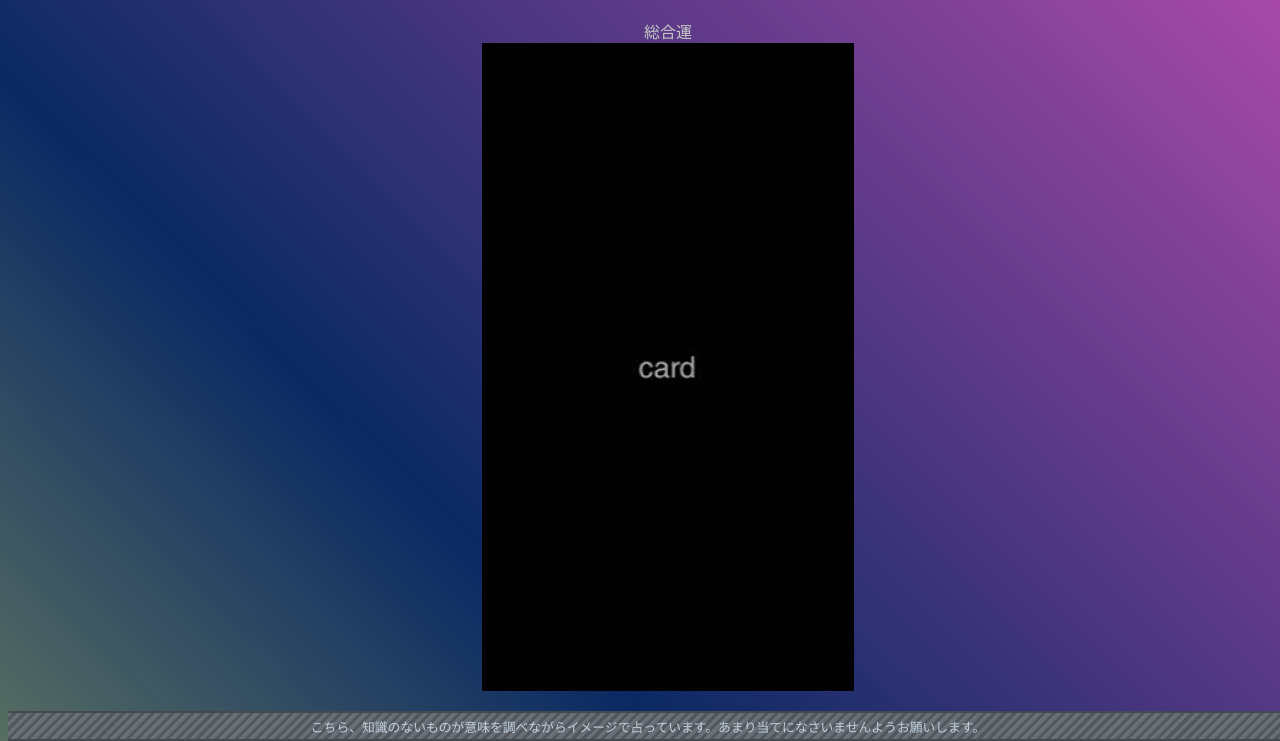
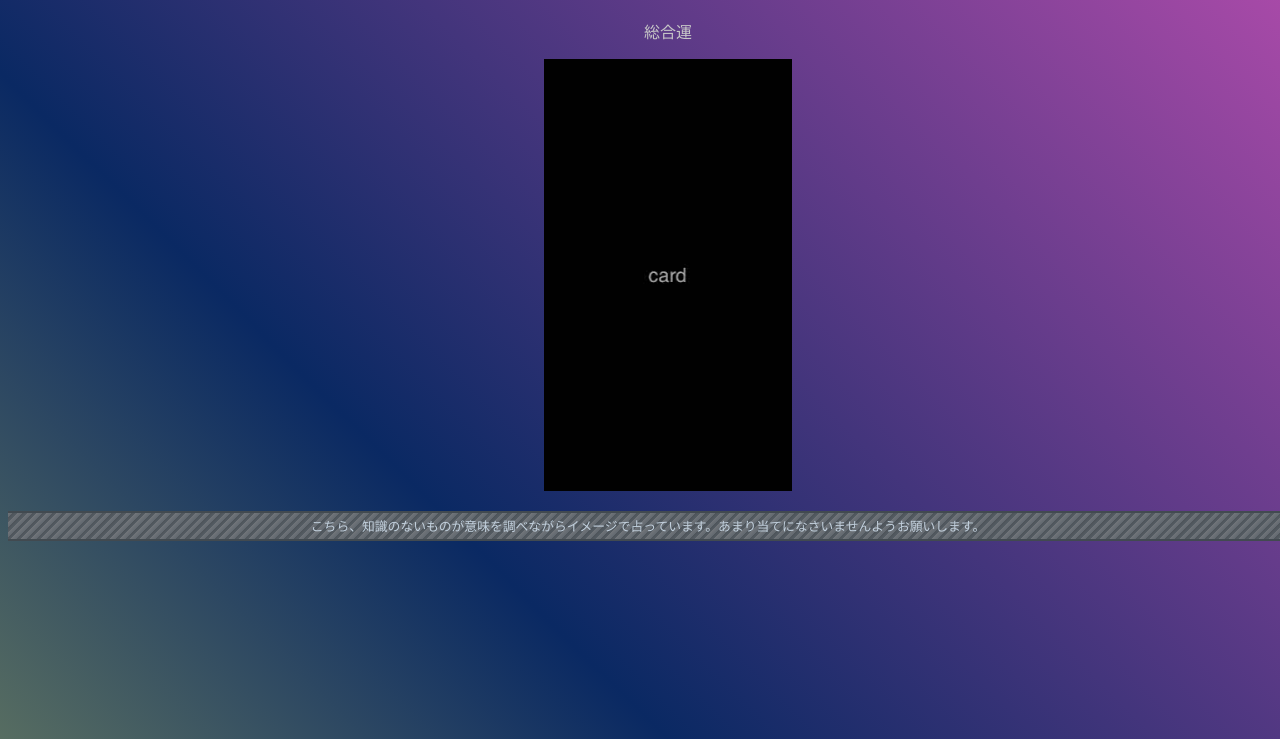
Before and after one commit to sora-tyahan/prog, a plain HTML site: page 最終制作/tarot.html in a window 1280 px wide. Shown: the part 90-831 px from the top of the page. Drawn offline with Linux system fonts and the light colour scheme.

Commit message:
最終課題

```diff
--- a/最終制作/on.css
+++ b/最終制作/on.css
@@ -1,7 +1,9 @@
+
 ul {
     list-style: none;
   }
 body{
+  font: 'Zen Kurenaido', sans-serif;
     text-align: center;
     width: 100%;
     height: 100vh;
--- a/最終制作/tarot.html
+++ b/最終制作/tarot.html
@@ -15,7 +15,8 @@
     <main>
         <ul>
             <li>総合運</li>
-        <img id="ilu" src="reme.jpg" alt="タロット" width="30%">
+            <p></p>
+        <img id="ilu" src="reme.jpg" alt="タロット" width="20%">
         <p id="echo1"></p>
         <p id="imi1"></p>
     </main>
```
